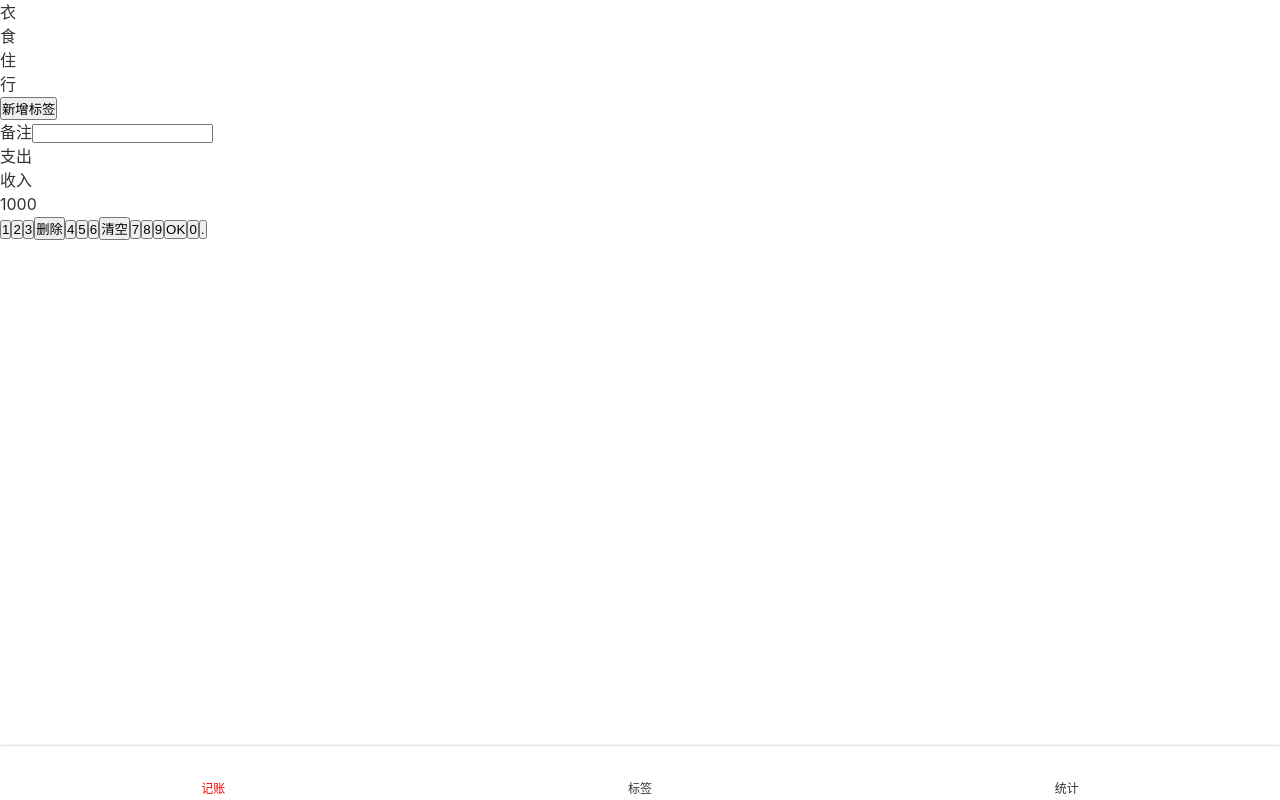
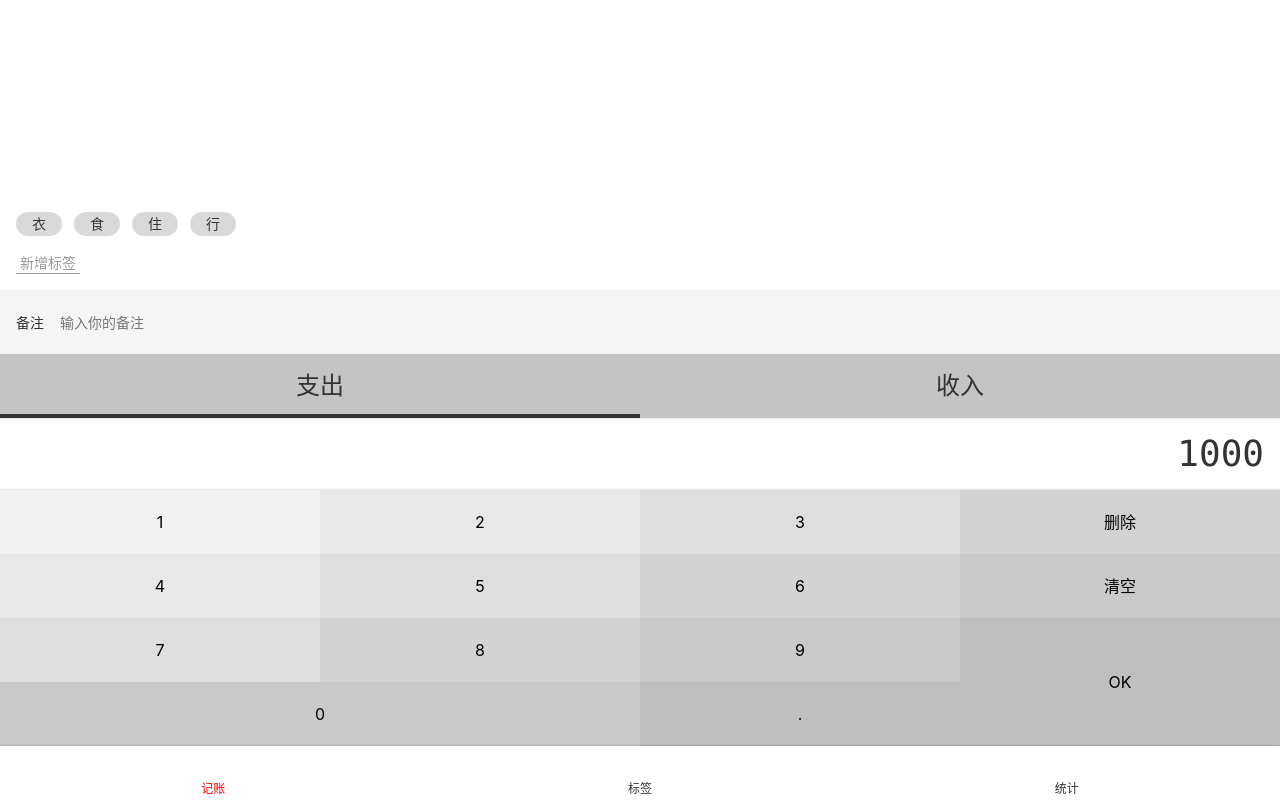
Before and after one commit to zhanana/nana-log, a Vue app: page /#/money in a window 1280 px wide. Built offline with nearby package versions, Linux system fonts and the light colour scheme.

Commit message:
money页面布局

```diff
--- a/src/App.vue
+++ b/src/App.vue
@@ -12,6 +12,7 @@ body{
   -moz-osx-font-smoothing: grayscale;
   color: #333;
   font-family: $font-hei;
+  font-size: 16px;
   line-height: 1.5;
 }
 </style>
--- a/src/assets/style/helper.scss
+++ b/src/assets/style/helper.scss
@@ -3,3 +3,20 @@ $font-kai:Baskerville, Georgia, "Liberation Serif", "Kaiti SC", STKaiti, "AR PL
 $font-song:Georgia, "Nimbus Roman No9 L", "Songti SC", "Noto Serif CJK SC", "Source Han Serif SC", "Source Han Serif CN", STSong, "AR PL New Sung", "AR PL SungtiL GB", NSimSun, SimSun, "TW\-Sung", "WenQuanYi Bitmap Song", "AR PL UMing CN", "AR PL UMing HK", "AR PL UMing TW", "AR PL UMing TW MBE", PMingLiU, MingLiU, serif;
 
 $color-highlight:#f00;//高亮色
+
+//placeholder
+%clearFix{
+    &::after{
+        content: '';
+        display: block;
+        clear: both;
+    }
+}
+$color-shadow: rgba(0,0,0,0.25);
+%outerShadow{
+    box-shadow: 0 0 3px $color-shadow;
+}
+%innerShadow{
+    box-shadow: inset 0 -3px 3px -3px $color-shadow,
+    inset 0 3px 3px -3px $color-shadow;
+}
--- a/src/assets/style/reset.scss
+++ b/src/assets/style/reset.scss
@@ -7,3 +7,12 @@
     text-decoration: none;
     color: inherit;
   }
+  ul,ol{
+    list-style: none;
+  }
+  button,input{
+    font:inherit
+  }
+  :focus{
+    outline: none;
+  }
--- a/src/components/Layout.vue
+++ b/src/components/Layout.vue
@@ -1,6 +1,6 @@
 <template>
-    <div class="nav-wrapper">
-        <div class="content">
+    <div class="layout-wrapper">
+        <div class="content" :class="classPrefix &&`${classPrefix}-content`">
             <slot /><!-- 插槽 -->
         </div>
         <Nav />
@@ -9,6 +9,7 @@
 
 <script lang="ts">
 export default {
+    props:['classPrefix'],
     name:'Layout',
     components: {
 
@@ -19,7 +20,7 @@ export default {
 </script>
 
 <style scoped lang="scss">
- .nav-wrapper{
+ .layout-wrapper{
         display: flex;
         flex-direction: column;
         height: 100vh;
--- a/src/components/Nav.vue
+++ b/src/components/Nav.vue
@@ -24,8 +24,8 @@ export default {
 <style scoped lang="scss">
 @import "~@/assets/style/helper.scss";
   nav {
+    @extend %outerShadow;
     display: flex;
-    box-shadow: 0 0 3px rgba(0,0,0,0.25);
     flex-direction: row;
     font-size: 12px;
     > .item{
--- a/src/views/Money.vue
+++ b/src/views/Money.vue
@@ -1,29 +1,6 @@
 <template>
     <div>
-        <Layout>
-            <div class="tags">
-                <ul class="current">
-                    <li>衣</li>
-                    <li>食</li>
-                    <li>住</li>
-                    <li>行</li>
-                </ul>
-                <div class="new">
-                    <button>新增标签</button>
-                </div>
-            </div>
-            <div>
-                <label class="notes">
-                    <span class="name">备注</span>
-                    <input type="text">
-                </label>
-            </div>
-            <div>
-                <ul class="types">
-                    <li class="selected">支出</li>
-                    <li>收入</li>
-                </ul>
-            </div>
+        <Layout class-prefix="layout">
             <div class="numberPad">
                 <div class="output">1000</div>
                 <div class="buttons">
@@ -38,10 +15,33 @@
                     <button>7</button>
                     <button>8</button>
                     <button>9</button>
-                    <button>OK</button>
-                    <button>0</button>
+                    <button class="ok">OK</button>
+                    <button class="zero">0</button>
                     <button>.</button>
                 </div>
+            </div>
+            <div>
+                <ul class="types">
+                    <li class="selected">支出</li>
+                    <li>收入</li>
+                </ul>
+            </div>
+            <div>
+                <label class="notes">
+                    <span class="name">备注</span>
+                    <input type="text" placeholder="输入你的备注">
+                </label>
+            </div>
+            <div class="tags">
+                <div class="new">
+                    <button>新增标签</button>
+                </div>
+                <ul class="current">
+                    <li>衣</li>
+                    <li>食</li>
+                    <li>住</li>
+                    <li>行</li>
+                </ul>
             </div>
         </Layout>
     </div>
@@ -58,8 +58,136 @@ export default {
 };
 </script>
 
+<style lang="scss">
+    .layout-content{
+        display: flex;
+        flex-direction: column-reverse;
+    }
+
+</style>
 <style scoped lang="scss">
+@import "~@/assets/style/reset.scss";
+@import "~@/assets/style/helper.scss";
+.numberPad{
+    .output{
+        @extend %clearFix;
+        @extend %innerShadow;
+        font-size: 36px;
+        font-family: Consolas,monospace;
+        padding: 9px 16px;
+        text-align: right;
+    }
+    .buttons{
+        @extend %clearFix;
+        > button{
+            width: 25%;
+            height: 64px;
+            float: left;
+            background: transparent;
+            border: none;
+            &.ok{
+                height: 64px*2;
+                float: right;
+            }
+            &.zero{
+                width: 25%*2;
+            }
+            $bg:#f2f2f2;
+            &:nth-child(1){
+                background: $bg;
+            }
+            &:nth-child(2),&:nth-child(5){
+                background: darken($bg,4%);
+            }
+            &:nth-child(3),&:nth-child(6),&:nth-child(9){
+                background: darken($bg,4%*2);
+            }
+            &:nth-child(4),&:nth-child(7),&:nth-child(10){
+                background: darken($bg,4%*3);
+            }
+            &:nth-child(8),&:nth-child(11),&:nth-child(13){
+                background: darken($bg,4%*4);
+            }
+            &:nth-child(14){
+                background: darken($bg,4%*5);
+            }
+            &:nth-child(12){
+                background: darken($bg,4%*5);
+            }
+        }
 
+    }
+}
+.types{
+    background: #c4c4c4;
+    display: flex;
+    text-align: center;
+    font-size: 24px;
+    > li{
+        width: 50%;
+        height: 64px;
+        display: flex;
+        justify-content: center;
+        align-items: center;
+        position: relative;
+        &.selected::after{//支出下面的横线设置样式
+            content: '';
+            position: absolute;
+            bottom: 0;
+            left: 0;
+            width: 100%;
+            height: 4px;
+            background: #333;
+        }
+    }
+}
+.notes{
+    font-size: 14px;
+    background:#f5f5f5 ;
+    display: block;
+    padding-left: 16px;
+    display: flex;
+    align-items: center;
+    > .name{
+        padding-right: 16px;
+    }
+    input{
+        height: 64px;
+        flex-grow: 1;
+        background: transparent;
+        border: none;
+        padding-right: 16px;
+    }
+}
+.tags{
+    font-size: 14px;
+    padding: 16px;
+    flex-grow: 1;
+    display: flex;
+    flex-direction: column-reverse;
+    > .current{
+        display: flex;
+        > li{
+            background: #d9d9d9;
+            $h:24px;
+            height: $h;
+            line-height: $h;//确定内容只有一行的时候可以用height=line-height实现居中
+            border-radius: $h/2;
+            padding: 0 16px;
+            margin-right: 12px;
+        }
+    }
+    > .new{
+        padding-top: 16px;
+        button{
+            background: transparent;
+            border:none;
+            color: #999;
+            border-bottom: 1px solid;
+            padding: 0 4px;
+        }
+    }
+}
 
 
 </style>
```
